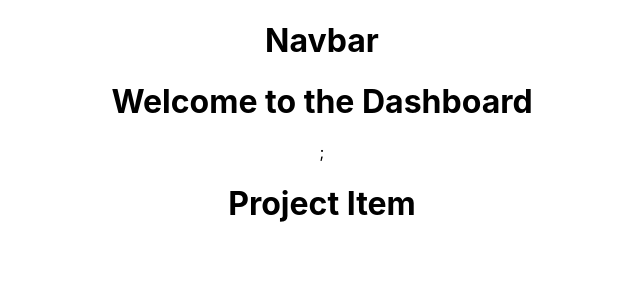
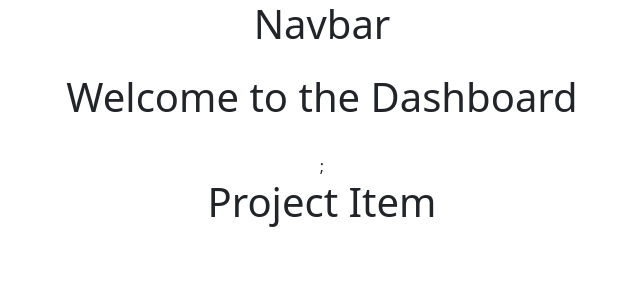
Before and after one commit to vincekashaka/PPMTool, a React (Create React App) app in the folder ppmtool-react-client/: page / in a window 1280 px wide. Shown: the top 300 px of the page, without its empty margins (318-958 px from the left). Built offline with nearby package versions, Linux system fonts and the light colour scheme.

Commit message:
Added Bootstrap 5+

```diff
--- a/ppmtool-react-client/package.json
+++ b/ppmtool-react-client/package.json
@@ -6,6 +6,7 @@
     "@testing-library/jest-dom": "^5.16.5",
     "@testing-library/react": "^13.4.0",
     "@testing-library/user-event": "^13.5.0",
+    "bootstrap": "^5.2.1",
     "react": "^18.2.0",
     "react-dom": "^18.2.0",
     "react-scripts": "5.0.1",
--- a/ppmtool-react-client/src/App.js
+++ b/ppmtool-react-client/src/App.js
@@ -1,4 +1,5 @@
 import './App.css';
+import 'bootstrap/dist/css/bootstrap.min.css';
 import Dashboard from './componets/Dashboard';
 import Header from './componets/layout/Header';
 
--- a/ppmtool-react-client/src/componets/Dashboard.js
+++ b/ppmtool-react-client/src/componets/Dashboard.js
@@ -5,7 +5,7 @@ export default class Dashboard extends Component {
   render() {
     return (
       <div>
-        <h1> Welcome to the Dashboard</h1>;
+        <h1 className='alert alert-waring'> Welcome to the Dashboard</h1>;
         <ProjectItem />
       </div>
     );
```
Also changed, not shown: 1 other file (tests, documents, lock files or other folders).
